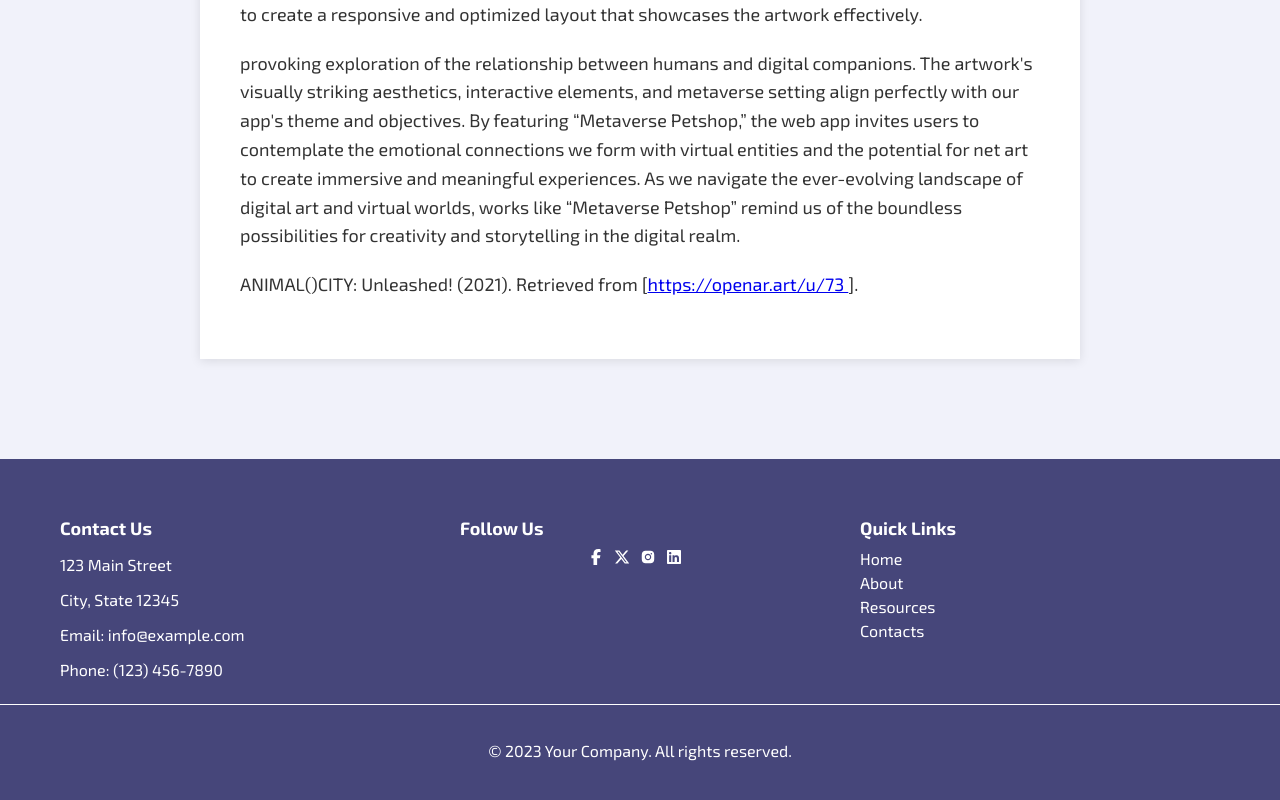
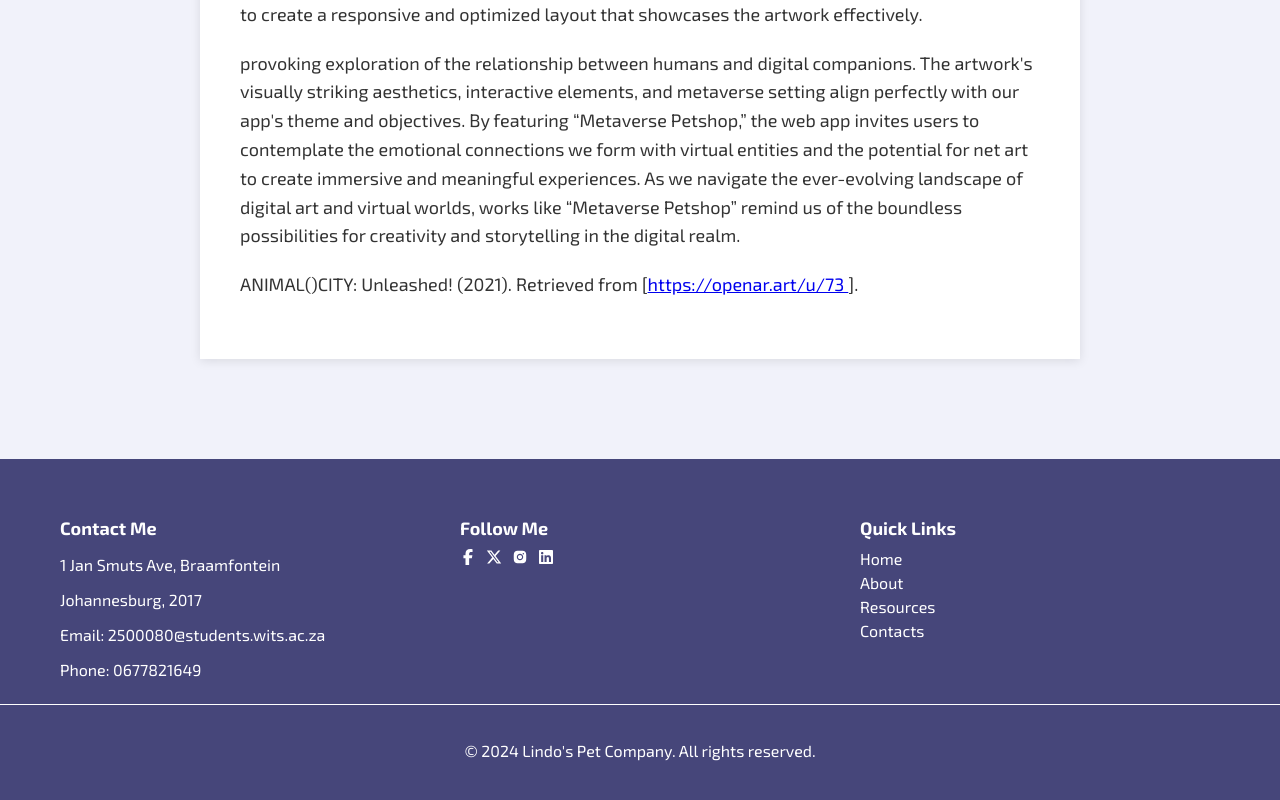
Before and after one commit to lindo315/adoption-repository, a React (Create React App) app: page /Essay2 in a window 1280 px wide. Shown: the part 1757-2557 px from the top of the page. Built offline with nearby package versions, Linux system fonts and the light colour scheme.

Commit message:
Final Changes
I think I've deployed it.

```diff
--- a/package.json
+++ b/package.json
@@ -1,4 +1,5 @@
 {
+  "homepage": "https://lindo315.github.io/adoption-repository",
   "name": "pet-adoption-app",
   "version": "0.1.0",
   "private": true,
@@ -17,6 +18,8 @@
     "web-vitals": "^2.1.4"
   },
   "scripts": {
+    "predeploy": "npm run build",
+    "deploy": "gh-pages -d build",
     "start": "react-scripts start",
     "build": "react-scripts build",
     "test": "react-scripts test",
@@ -39,5 +42,8 @@
       "last 1 firefox version",
       "last 1 safari version"
     ]
+  },
+  "devDependencies": {
+    "gh-pages": "^6.1.1"
   }
 }
--- a/src/Components/Footer.js
+++ b/src/Components/Footer.js
@@ -10,14 +10,14 @@ const Footer = () => {
     <footer className="footer">
       <div className="footer-container">
         <div className="footer-column">
-          <h3>Contact Us</h3>
-          <p>123 Main Street</p>
-          <p>City, State 12345</p>
-          <p>Email: info@example.com</p>
-          <p>Phone: (123) 456-7890</p>
+          <h3>Contact Me</h3>
+          <p>1 Jan Smuts Ave, Braamfontein</p>
+          <p>Johannesburg, 2017</p>
+          <p>Email: 2500080@students.wits.ac.za</p>
+          <p>Phone: 0677821649</p>
         </div>
         <div className="footer-column">
-          <h3>Follow Us</h3>
+          <h3>Follow Me</h3>
           <ul className="social-media">
             <li>
               <i className="fab fa-facebook-f">
@@ -60,7 +60,7 @@ const Footer = () => {
         </div>
       </div>
       <div className="footer-bottom">
-        <p>&copy; 2023 Your Company. All rights reserved.</p>
+        <p>&copy; 2024 Lindo's Pet Company. All rights reserved.</p>
       </div>
     </footer>
   );
--- a/src/Styles/adopt.css
+++ b/src/Styles/adopt.css
@@ -144,7 +144,7 @@
 .search-bar {
   flex: 1;
   margin-right: 50px;
-  padding-top: 10px;
+  padding-top: 20px;
   /* display: flex;
   justify-content: center;
   align-items: center; */
@@ -326,6 +326,9 @@
 }
 
 @media screen and (max-width: 768px) {
+  .search-bar {
+    display: none;
+  }
   .pet-card {
     width: calc(50% - 20px);
   }
--- a/src/Styles/footer.css
+++ b/src/Styles/footer.css
@@ -30,6 +30,8 @@
   list-style: none;
   padding: 0;
   margin: 0;
+  display: flex;
+  align-items: start;
 }
 
 .social-media li {
```
Also changed, not shown: 1 other file (tests, documents, lock files or other folders).
